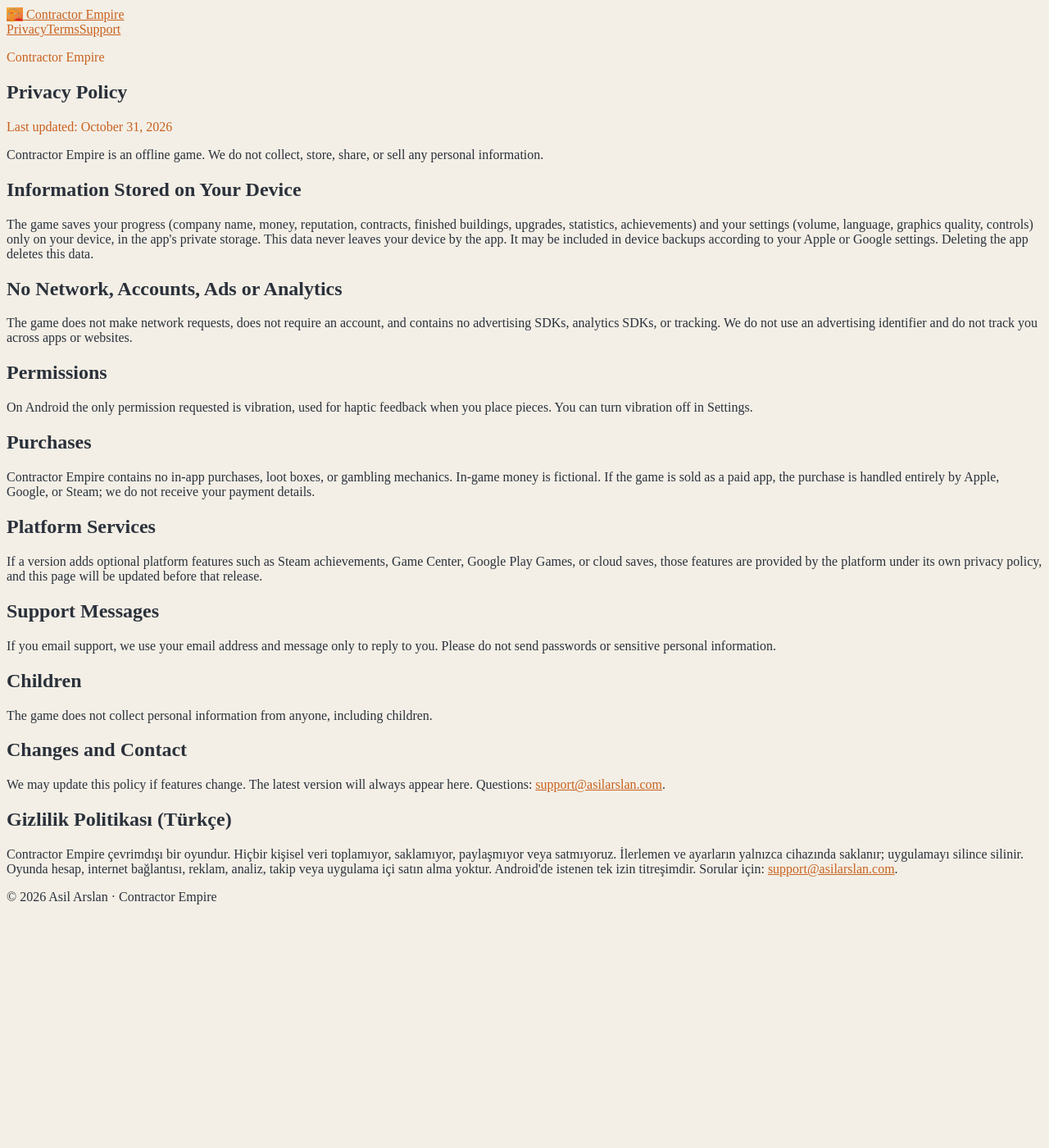
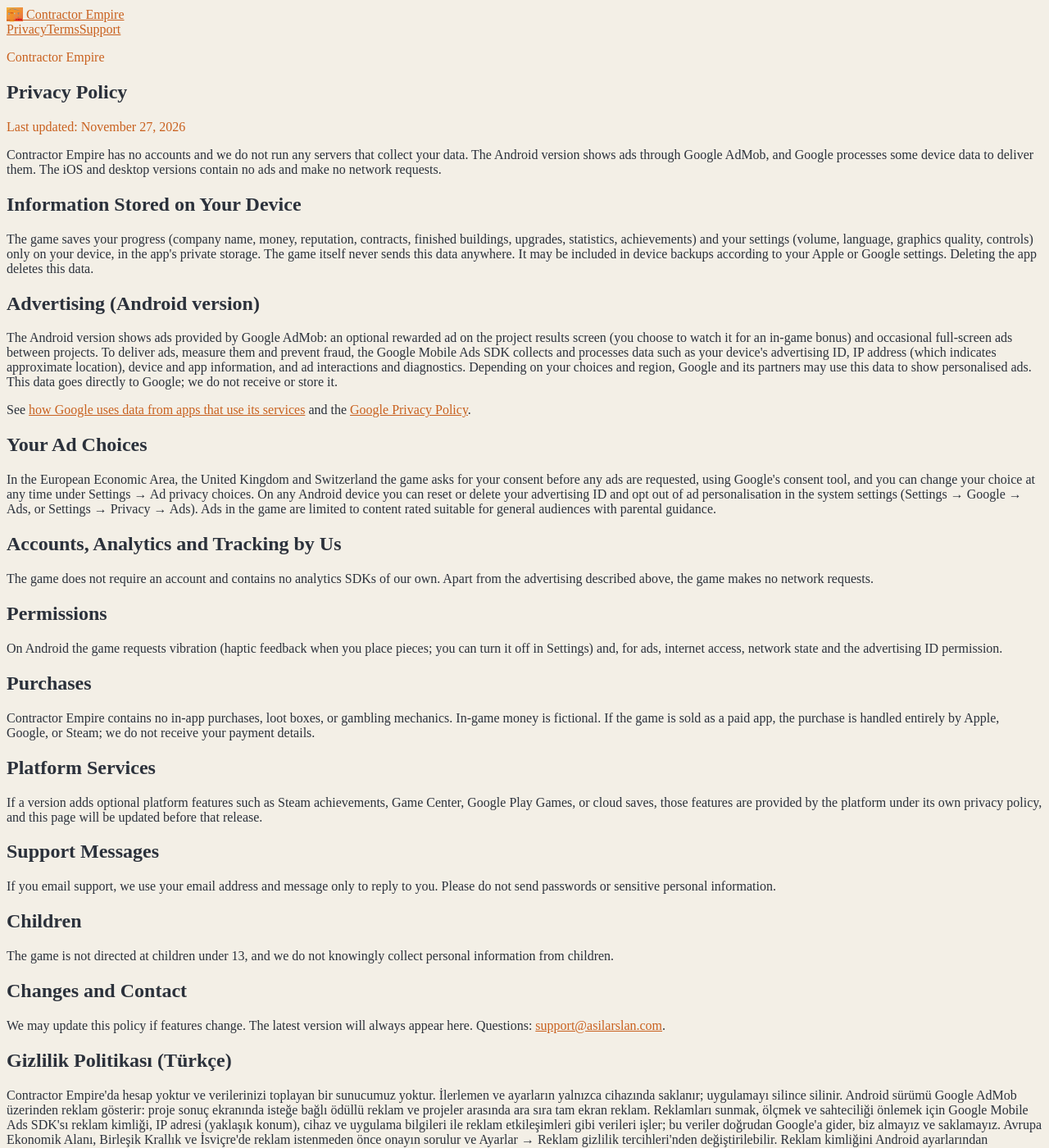
Before and after one commit to asilarslan/asilarslan.github.io, a Jekyll site: the page contractor-empire/privacy-policy/index.html, which Jekyll copies as it is, in a window 1280 px wide and 1400 px high. Shown: the whole window at 82% size. Built offline with Jekyll 4.4.1, drawn with Linux system fonts in a browser that asks for light colours; some of the changed text lies outside the part shown.

Commit message:
Contractor Empire: privacy policy and site text for ads in the Android version
Co-Authored-By: Claude Fable 5.2 <noreply@anthropic.com>

```diff
--- a/contractor-empire/index.html
+++ b/contractor-empire/index.html
@@ -2,7 +2,7 @@
 <nav class="nav"><a class="brand" href="./"><span class="mark">🏗️</span> Contractor Empire</a><div class="navlinks"><a href="./privacy-policy/">Privacy</a><a href="./terms-of-use/">Terms</a><a href="./support/">Support</a></div></nav><article><img class="app-icon" src="assets/icon.png" alt="Contractor Empire app icon"><p class="eyebrow">Android · iPhone · iPad · Mac · Steam</p><h1>Contractor Empire</h1>
 <p class="lead">Brick by brick: start with one plot, one tower crane and a small crew, and build your way to a construction empire. Every wall, beam, slab and sign hangs from a real physics crane.</p>
 <img class="hero-img" src="assets/hero.png" alt="A finished corner shop in Contractor Empire">
-<ul><li>Lift and place every piece yourself: slew, trolley, hoist, and fight the sway</li><li>Clear the site, pour the foundation, raise the frame, close the roof, paint and pass inspection</li><li>A two-storey family house and a corner shop with a flat above</li><li>Contracts, land development, rentals, reputation, six company tiers and upgrades</li><li>No ads, no in-app purchases, no data collection, plays fully offline</li></ul>
-<h2>Türkçe</h2><p>Bir arsa, bir kule vinç ve küçük bir ekiple başla, adım adım inşaat imparatorluğunu kur. Her duvar, kiriş, döşeme ve tabela gerçek fizikli bir vinçte asılı. Reklam yok, uygulama içi satın alma yok, veri toplanmaz, tamamen çevrimdışı.</p>
+<ul><li>Lift and place every piece yourself: slew, trolley, hoist, and fight the sway</li><li>Clear the site, pour the foundation, raise the frame, close the roof, paint and pass inspection</li><li>A two-storey family house and a corner shop with a flat above</li><li>Contracts, land development, rentals, reputation, six company tiers and upgrades</li><li>No in-app purchases and no accounts; plays offline. The Android version is supported by ads</li></ul>
+<h2>Türkçe</h2><p>Bir arsa, bir kule vinç ve küçük bir ekiple başla, adım adım inşaat imparatorluğunu kur. Her duvar, kiriş, döşeme ve tabela gerçek fizikli bir vinçte asılı. Uygulama içi satın alma ve hesap yok, çevrimdışı oynanır. Android sürümü reklam desteklidir.</p>
 <p><a href="privacy-policy/">Privacy Policy / Gizlilik</a> · <a href="terms-of-use/">Terms of Use / Kullanım Koşulları</a> · <a href="support/">Support / Destek</a></p></article><footer>© 2026 Asil Arslan · Contractor Empire</footer>
 </main></body></html>
--- a/contractor-empire/privacy-policy/index.html
+++ b/contractor-empire/privacy-policy/index.html
@@ -1,13 +1,16 @@
 <!doctype html><html lang="en"><head><meta charset="utf-8"><meta name="viewport" content="width=device-width,initial-scale=1"><title>Contractor Empire Privacy Policy</title><meta name="description" content="Privacy Policy for Contractor Empire."><link rel="canonical" href="https://asilarslan.github.io/contractor-empire/privacy-policy/"><link rel="stylesheet" href="../assets/styles.css"></head><body><main>
-<nav class="nav"><a class="brand" href="../"><span class="mark">🏗️</span> Contractor Empire</a><div class="navlinks"><a href="../privacy-policy/">Privacy</a><a href="../terms-of-use/">Terms</a><a href="../support/">Support</a></div></nav><article><p class="eyebrow">Contractor Empire</p><h1>Privacy Policy</h1><p class="meta">Last updated: October 31, 2026</p>
-<p class="lead">Contractor Empire is an offline game. We do not collect, store, share, or sell any personal information.</p>
-<h2>Information Stored on Your Device</h2><p>The game saves your progress (company name, money, reputation, contracts, finished buildings, upgrades, statistics, achievements) and your settings (volume, language, graphics quality, controls) only on your device, in the app's private storage. This data never leaves your device by the app. It may be included in device backups according to your Apple or Google settings. Deleting the app deletes this data.</p>
-<h2>No Network, Accounts, Ads or Analytics</h2><p>The game does not make network requests, does not require an account, and contains no advertising SDKs, analytics SDKs, or tracking. We do not use an advertising identifier and do not track you across apps or websites.</p>
-<h2>Permissions</h2><p>On Android the only permission requested is vibration, used for haptic feedback when you place pieces. You can turn vibration off in Settings.</p>
+<nav class="nav"><a class="brand" href="../"><span class="mark">🏗️</span> Contractor Empire</a><div class="navlinks"><a href="../privacy-policy/">Privacy</a><a href="../terms-of-use/">Terms</a><a href="../support/">Support</a></div></nav><article><p class="eyebrow">Contractor Empire</p><h1>Privacy Policy</h1><p class="meta">Last updated: November 27, 2026</p>
+<p class="lead">Contractor Empire has no accounts and we do not run any servers that collect your data. The Android version shows ads through Google AdMob, and Google processes some device data to deliver them. The iOS and desktop versions contain no ads and make no network requests.</p>
+<h2>Information Stored on Your Device</h2><p>The game saves your progress (company name, money, reputation, contracts, finished buildings, upgrades, statistics, achievements) and your settings (volume, language, graphics quality, controls) only on your device, in the app's private storage. The game itself never sends this data anywhere. It may be included in device backups according to your Apple or Google settings. Deleting the app deletes this data.</p>
+<h2>Advertising (Android version)</h2><p>The Android version shows ads provided by Google AdMob: an optional rewarded ad on the project results screen (you choose to watch it for an in-game bonus) and occasional full-screen ads between projects. To deliver ads, measure them and prevent fraud, the Google Mobile Ads SDK collects and processes data such as your device's advertising ID, IP address (which indicates approximate location), device and app information, and ad interactions and diagnostics. Depending on your choices and region, Google and its partners may use this data to show personalised ads. This data goes directly to Google; we do not receive or store it.</p>
+<p>See <a href="https://policies.google.com/technologies/partner-sites">how Google uses data from apps that use its services</a> and the <a href="https://policies.google.com/privacy">Google Privacy Policy</a>.</p>
+<h2>Your Ad Choices</h2><p>In the European Economic Area, the United Kingdom and Switzerland the game asks for your consent before any ads are requested, using Google's consent tool, and you can change your choice at any time under Settings → Ad privacy choices. On any Android device you can reset or delete your advertising ID and opt out of ad personalisation in the system settings (Settings → Google → Ads, or Settings → Privacy → Ads). Ads in the game are limited to content rated suitable for general audiences with parental guidance.</p>
+<h2>Accounts, Analytics and Tracking by Us</h2><p>The game does not require an account and contains no analytics SDKs of our own. Apart from the advertising described above, the game makes no network requests.</p>
+<h2>Permissions</h2><p>On Android the game requests vibration (haptic feedback when you place pieces; you can turn it off in Settings) and, for ads, internet access, network state and the advertising ID permission.</p>
 <h2>Purchases</h2><p>Contractor Empire contains no in-app purchases, loot boxes, or gambling mechanics. In-game money is fictional. If the game is sold as a paid app, the purchase is handled entirely by Apple, Google, or Steam; we do not receive your payment details.</p>
 <h2>Platform Services</h2><p>If a version adds optional platform features such as Steam achievements, Game Center, Google Play Games, or cloud saves, those features are provided by the platform under its own privacy policy, and this page will be updated before that release.</p>
 <h2>Support Messages</h2><p>If you email support, we use your email address and message only to reply to you. Please do not send passwords or sensitive personal information.</p>
-<h2>Children</h2><p>The game does not collect personal information from anyone, including children.</p>
+<h2>Children</h2><p>The game is not directed at children under 13, and we do not knowingly collect personal information from children.</p>
 <h2>Changes and Contact</h2><p>We may update this policy if features change. The latest version will always appear here. Questions: <a href="mailto:support@asilarslan.com">support@asilarslan.com</a>.</p>
-<h2>Gizlilik Politikası (Türkçe)</h2><p>Contractor Empire çevrimdışı bir oyundur. Hiçbir kişisel veri toplamıyor, saklamıyor, paylaşmıyor veya satmıyoruz. İlerlemen ve ayarların yalnızca cihazında saklanır; uygulamayı silince silinir. Oyunda hesap, internet bağlantısı, reklam, analiz, takip veya uygulama içi satın alma yoktur. Android'de istenen tek izin titreşimdir. Sorular için: <a href="mailto:support@asilarslan.com">support@asilarslan.com</a>.</p></article><footer>© 2026 Asil Arslan · Contractor Empire</footer>
+<h2>Gizlilik Politikası (Türkçe)</h2><p>Contractor Empire'da hesap yoktur ve verilerinizi toplayan bir sunucumuz yoktur. İlerlemen ve ayarların yalnızca cihazında saklanır; uygulamayı silince silinir. Android sürümü Google AdMob üzerinden reklam gösterir: proje sonuç ekranında isteğe bağlı ödüllü reklam ve projeler arasında ara sıra tam ekran reklam. Reklamları sunmak, ölçmek ve sahteciliği önlemek için Google Mobile Ads SDK'sı reklam kimliği, IP adresi (yaklaşık konum), cihaz ve uygulama bilgileri ile reklam etkileşimleri gibi verileri işler; bu veriler doğrudan Google'a gider, biz almayız ve saklamayız. Avrupa Ekonomik Alanı, Birleşik Krallık ve İsviçre'de reklam istenmeden önce onayın sorulur ve Ayarlar → Reklam gizlilik tercihleri'nden değiştirilebilir. Reklam kimliğini Android ayarlarından sıfırlayabilir veya silebilirsin. iOS ve masaüstü sürümlerinde reklam ve internet bağlantısı yoktur. Uygulama içi satın alma yoktur. Oyun 13 yaş altı çocuklara yönelik değildir. Ayrıntı: <a href="https://policies.google.com/privacy">Google Gizlilik Politikası</a>. Sorular için: <a href="mailto:support@asilarslan.com">support@asilarslan.com</a>.</p></article><footer>© 2026 Asil Arslan · Contractor Empire</footer>
 </main></body></html>
```
